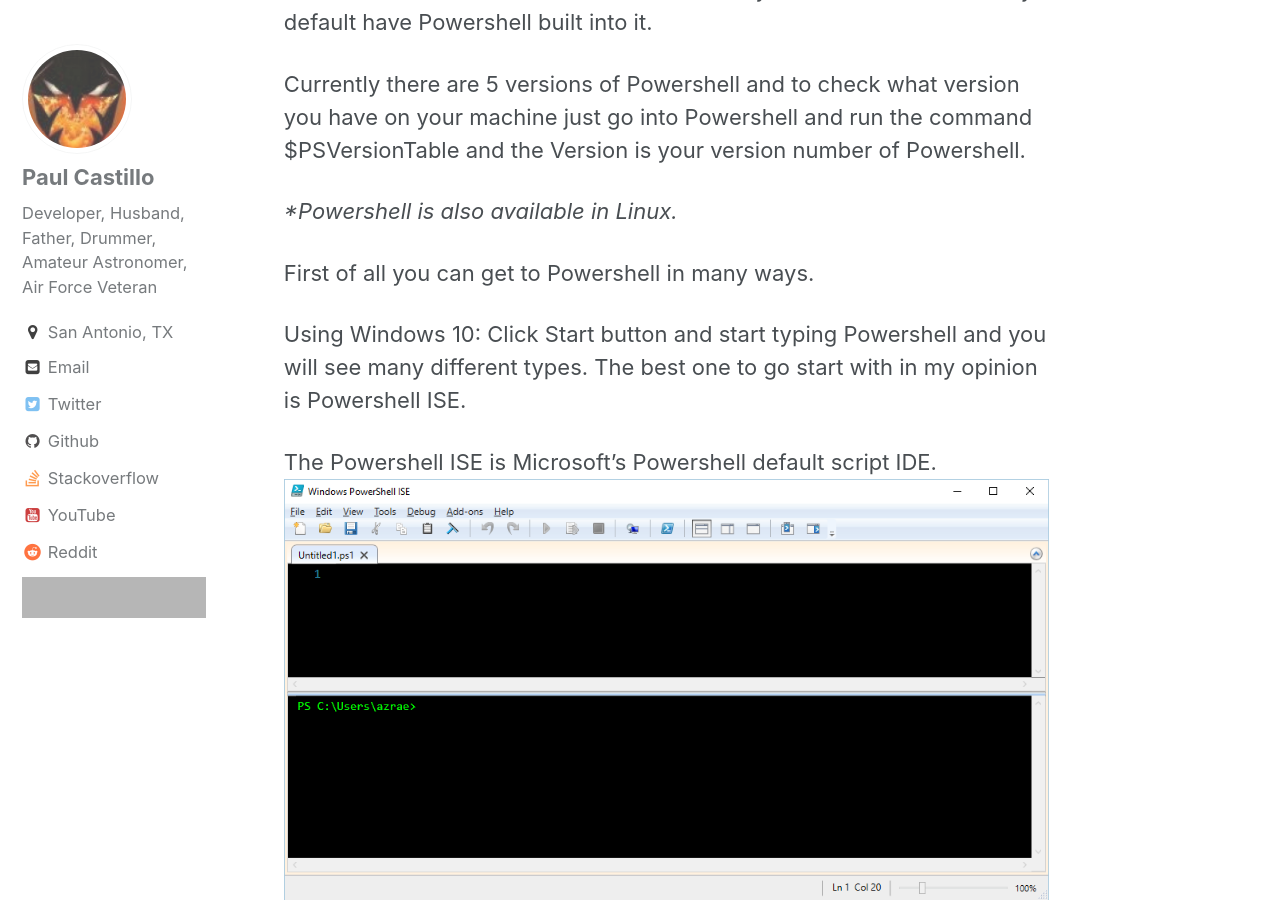
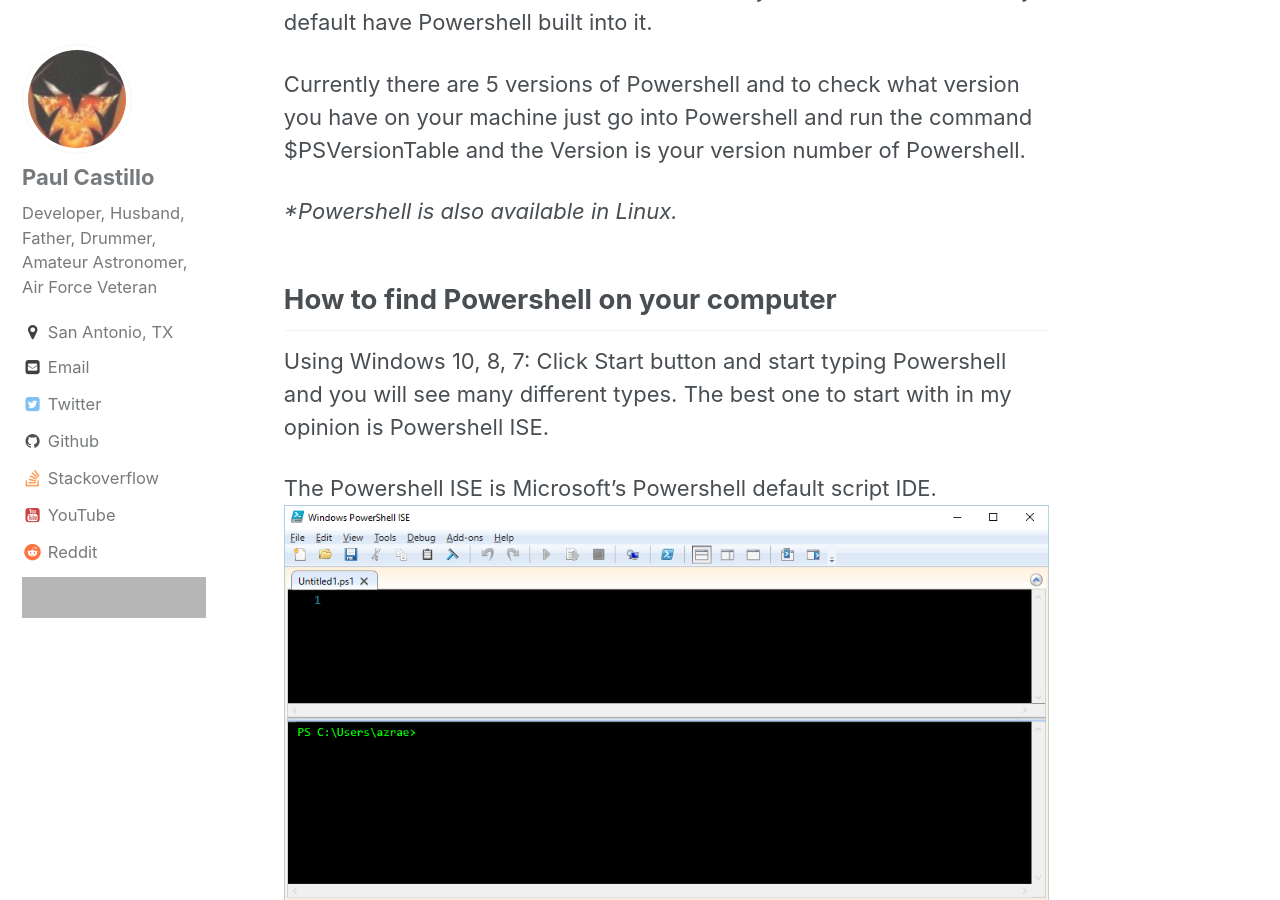
Before and after one commit to pcast01/pcast01.github.io, a Jekyll site: the page built from _posts/2016-11-06-get-started-with-Powershell.md, in a window 1280 px wide and 900 px high, scrolled down 806 px. Built offline with Jekyll 4.4.1, drawn with Linux system fonts in a browser that asks for light colours; comment, search, counter and statistics services are not loaded; grey boxes are pictures that could not be loaded.

Commit message:
Added a header and changed verbiage on top of post.

```diff
--- a/_posts/2016-11-06-get-started-with-Powershell.md
+++ b/_posts/2016-11-06-get-started-with-Powershell.md
@@ -19,10 +19,10 @@
 
 _*Powershell is also available in Linux._
 
-First of all you can get to Powershell in many ways.
+## How to find Powershell on your computer
 
-Using Windows 10:
-    Click Start button and start typing Powershell and you will see many different types. The best one to go start with in my opinion is Powershell ISE.
+Using Windows 10, 8, 7:
+    Click Start button and start typing Powershell and you will see many different types. The best one to start with in my opinion is Powershell ISE.
 
 The Powershell ISE is Microsoft's Powershell default script IDE.
 ![powershell ISE]({{ site.url }}/assets/images/powershellIDE.png)
```
